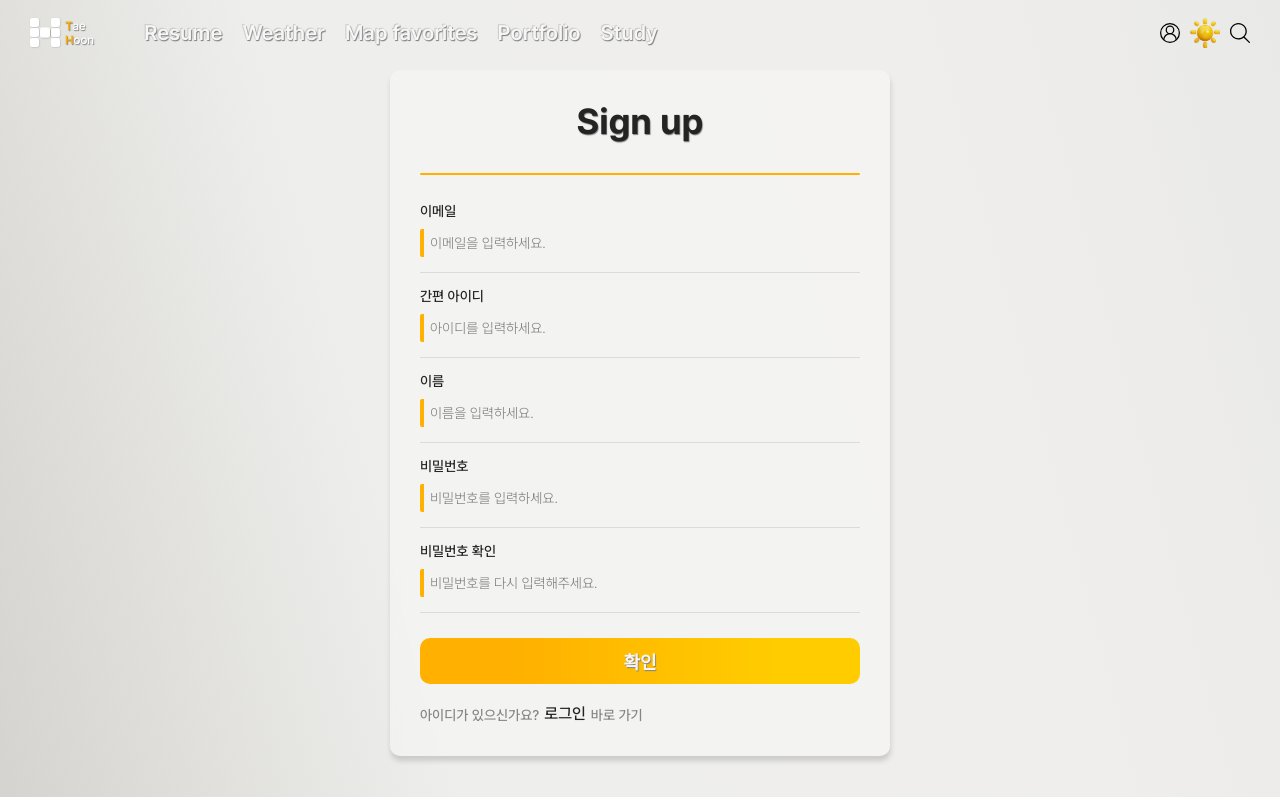
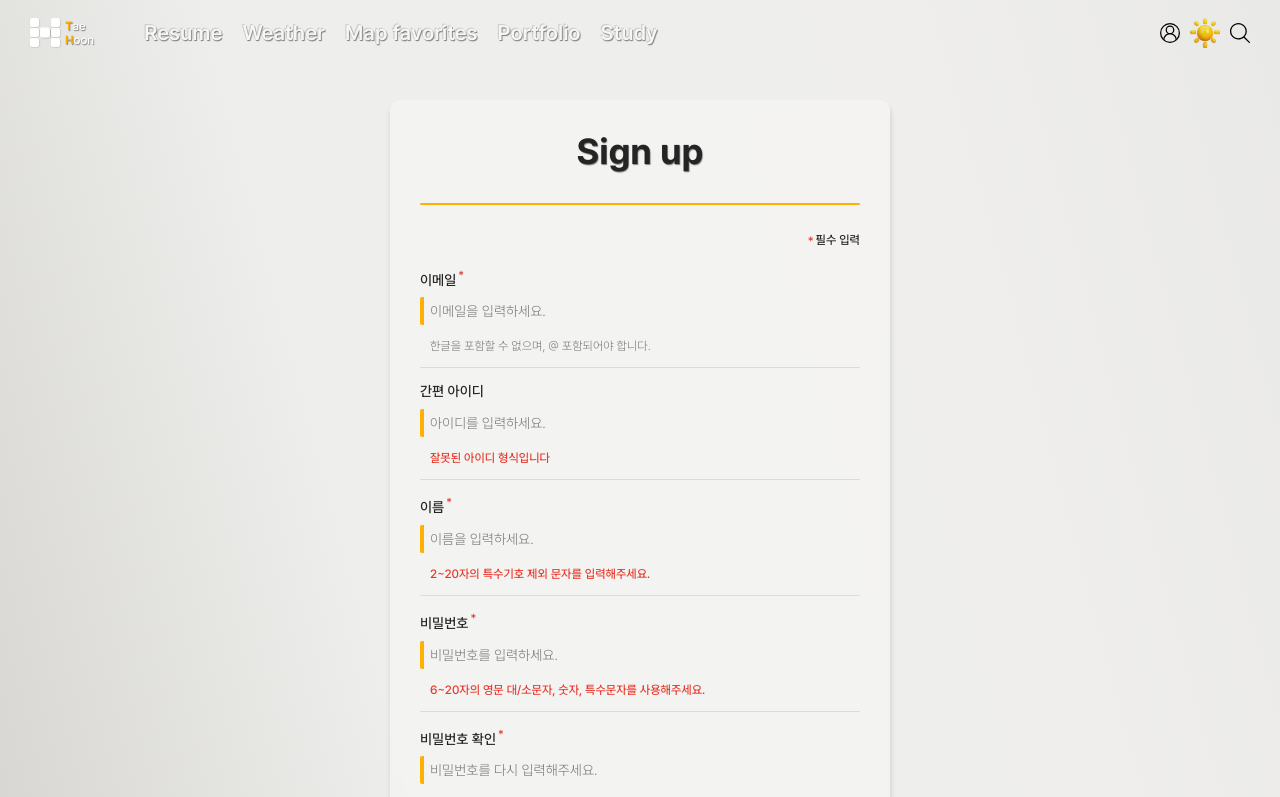
Before and after one commit to TH91-Github/react-blog, a React (Create React App) app: page /member/sign-up in a window 1280 px wide. Shown: the top 797 px of the page. Built offline with nearby package versions, Linux system fonts and the light colour scheme.

Commit message:
feat : input 컴포넌트 네임 수정 및 이메일 유효성 검사 완료

```diff
--- a/src/assets/style/GlobalStyles.ts
+++ b/src/assets/style/GlobalStyles.ts
@@ -26,14 +26,13 @@ export const GlobalStyles = createGlobalStyle`
     position:absolute;
     top:-9999px;
     left:-9999px;
-    font-size:1;
+    font-size:1px;
     opacity:0;
   }
   .btnG {
     background:${colors.blueG};
     color:${colors.baseWhite};
   }
-
   .dot-list-style {
     & > li {
       position:relative;
--- /dev/null
+++ b/src/components/article/member/EmailChk.tsx
@@ -0,0 +1,48 @@
+import React, { useCallback, useEffect, useRef, useState } from "react";
+import InputElement from "components/element/InputElement";
+import { RefInputType } from "pages/member/SignUp";
+import { emailValidation } from "utils/common";
+
+export default function EmailChk({lineColor, refPush}:RefInputType){
+  const refInput = useRef<HTMLInputElement>(null);
+  const [valError, setValError] = useState(true);
+
+  // 이메일 중간 체크
+  const handleEmailCheck = useCallback((emailVal: string)=> {
+    emailVal.length>0
+    ?setValError(emailValidation(emailVal))
+    :setValError(true)
+  },[]);
+
+  useEffect(() => {
+    if (refInput.current && refPush) {
+      refPush(refInput.current);
+    }
+  }, [refInput, refPush]);
+
+  return(
+    <div className="form-item">
+      <p className="s-tit">
+        <span>이메일</span>
+        <sup className="sup">*</sup>
+      </p>
+      <div className="input-box">
+        <InputElement
+          ref={refInput}
+          name={'email'}
+          className={'signup-email'}
+          placeholder={'이메일을 입력하세요.'}
+          focusColor={lineColor}
+          blurEvent={handleEmailCheck}
+        />
+      </div>
+      <p className="s-text">
+        {
+          valError
+          ? <span>한글을 포함할 수 없으며, @ 포함되어야 합니다.</span>
+          : <span className="error">유효하지 않은 이메일 형식입니다.</span>
+        }
+      </p>
+    </div>
+  )
+}
--- /dev/null
+++ b/src/components/article/member/LogInIDChk.tsx
@@ -0,0 +1,43 @@
+import React, { useCallback, useEffect, useRef, useState } from "react";
+import InputElement from "components/element/InputElement";
+import { RefInputType } from "pages/member/SignUp";
+
+export default function LogInIDChk({lineColor, refPush}:RefInputType){
+  const refInput = useRef<HTMLInputElement>(null);
+  const [valError, setValError] = useState(false);
+
+  const handlelogInIDCheck = useCallback((logInIdVal: string)=> {
+    console.log(logInIdVal)
+  },[]);
+
+  useEffect(() => {
+    if (refInput.current && refPush) {
+      refPush(refInput.current);
+    }
+  }, [refInput, refPush]);
+
+  return(
+    <div className="form-item">
+      <p className="s-tit">
+        <span>간편 아이디</span>
+      </p>
+      <div className="input-box">
+        <InputElement
+          ref={refInput}
+          name={'id'}
+          className={'signup-id'}
+          placeholder={'아이디를 입력하세요.'}
+          focusColor={lineColor}
+          changeEvent={handlelogInIDCheck}
+        />
+      </div>
+      <p className="s-text">
+        {
+          valError
+          ? <span>특수문자를 포함할 수 없으며, 6~20자의 영문 대/소문자, 숫자를 사용해주세요.</span>
+          : <span className="error">잘못된 아이디 형식입니다</span>
+        }
+      </p>
+    </div>
+  )
+}
--- /dev/null
+++ b/src/components/article/member/NameChk.tsx
@@ -0,0 +1,40 @@
+import InputElement from "components/element/InputElement";
+import { RefInputType } from "pages/member/SignUp";
+import React, { useCallback, useEffect, useRef, useState } from "react";
+
+export default function NameChk({lineColor, refPush}:RefInputType){
+  const refInput = useRef<HTMLInputElement>(null);
+  const [valError, setValError] = useState(false);
+
+  const handleNameCheck = useCallback((nameVal: string)=> {
+    console.log(nameVal)
+  },[]);
+
+  useEffect(() => {
+    if (refInput.current && refPush) {
+      refPush(refInput.current);
+    }
+  }, [refInput, refPush]);
+
+  return(
+    <div className="form-item">
+      <p className="s-tit">
+        <span>이름</span>
+        <sup className="sup">*</sup>
+      </p>
+      <div className="input-box">
+        <InputElement
+          ref={refInput}
+          name={'user-name'}
+          className={'signup-name'}
+          placeholder={'이름을 입력하세요.'}
+          focusColor={lineColor}
+          changeEvent={handleNameCheck}
+        />
+      </div>
+      {
+        !valError && <p className="s-text"><span className="error">2~20자의 특수기호 제외 문자를 입력해주세요.</span></p>
+      }
+    </div>
+  )
+}
--- /dev/null
+++ b/src/components/article/member/PasswordChk.tsx
@@ -0,0 +1,66 @@
+import InputElement from "components/element/InputElement";
+import { RefInputType } from "pages/member/SignUp";
+import React, { useCallback, useEffect, useRef, useState } from "react";
+
+export default function PasswordChk({lineColor, refPush}:RefInputType){
+  const refInput = useRef<HTMLInputElement>(null);
+  const [valError1, setValError1] = useState(false);
+  const [valError2, setValError2] = useState(false);
+
+  // 비밀번호 체크
+  const handlePasswordCheck = useCallback((pw1Val: string)=> {
+    console.log(pw1Val)
+  },[]);
+
+  const handlePasswordCheck2 = useCallback((pw2Val: string)=> {
+    console.log(pw2Val)
+  },[]);
+
+  useEffect(() => {
+    if (refInput.current && refPush) {
+      refPush(refInput.current);
+    }
+  }, [refInput, refPush]);
+
+  return(
+    <>
+      <div className="form-item">
+        <p className="s-tit">
+          <span>비밀번호</span>
+          <sup className="sup">*</sup>
+        </p>
+        <div className="input-box">
+          <InputElement
+            ref={refInput}
+            name={'password'}
+            type={'password'}
+            className={'signup-pw1'}
+            placeholder={'비밀번호를 입력하세요.'}
+            focusColor={lineColor}
+            changeEvent={handlePasswordCheck}
+          />
+        </div>
+        {
+          !valError1 && <p className="s-text"><span className="txt error">6~20자의 영문 대/소문자, 숫자, 특수문자를 사용해주세요.</span></p>
+        }
+      </div>
+      <div className="form-item">
+        <p className="s-tit">
+          <span>비밀번호 확인</span>
+          <sup className="sup">*</sup>
+        </p>
+        <InputElement
+          ref={refInput}
+          name={'password-chk'}
+          type={'password'}
+          className={'signup-pw2'}
+          placeholder={'비밀번호를 다시 입력해주세요.'}
+          changeEvent={handlePasswordCheck2}
+        />
+        {
+          !valError2 && <p className="s-text"><span className="error">비밀번호가 일치하지 않습니다.</span></p>
+        }
+      </div>
+    </>
+  )
+}
--- a/src/components/article/study/StudyListPage.tsx
+++ b/src/components/article/study/StudyListPage.tsx
@@ -3,11 +3,11 @@ import styled from "styled-components";
 import StudySearch from "./StudySearch";
 import { StudyDataType } from 'pages/study/study';
 
-interface StudyListPage {
+interface StudyListPageType {
   studyList:any
   clickEvent: (item: StudyDataType) => void;
 }
-export default function StudyListPage({studyList, clickEvent}:StudyListPage){
+export default function StudyListPage({studyList, clickEvent}:StudyListPageType){
 
   function handlerClick(item:StudyDataType){
     clickEvent(item)
--- a/src/components/element/InputText.tsx
+++ b/src/components/element/InputElement.tsx
@@ -1,5 +1,5 @@
 import { colors, transitions } from "assets/style/Variable";
-import React, { forwardRef, useCallback, useState } from "react";
+import React, { forwardRef, useCallback, useRef, useState } from "react";
 import styled from "styled-components";
 
 interface InputType {
@@ -11,8 +11,10 @@ interface InputType {
   prevVal?: string;
   maxWidth?: string;
   inputError?: boolean;
+  focusColor?: string;
   keyEvent?: () => void;
   changeEvent?: (e: string) => void;
+  blurEvent?: (e: string) => void;
 }
 
 export default(forwardRef<HTMLInputElement, InputType>( function InputText(
@@ -25,22 +27,27 @@ export default(forwardRef<HTMLInputElement, InputType>( function InputText(
     prevVal,
     maxWidth,
     inputError,
+    focusColor,
     keyEvent,
     changeEvent,
+    blurEvent,
   }: InputType, ref ) {
   const [passwordType, setPasswordType] = useState<string>(type ==='password' ? 'password' : 'text');
   const [isFocus, setIsFocus] = useState<boolean>(prevVal ? true : false);
   const [val, setVal] = useState<string>(prevVal ?? "");
-  let propsTime:ReturnType<typeof setTimeout>;
+  const propsTimeRef = useRef<ReturnType<typeof setTimeout> | null>(null);
 
   const focusIn = useCallback(() => {
     setIsFocus(true);
   }, []);
 
   const focusOut = useCallback(() => {
+    // 👇 입력 되어 있을 경우 포커스 남도록
     // if (typeof val === "string" && !(val.length > 0)) {
-      setIsFocus(false);
+    //   setIsFocus(false);
     // }
+    setIsFocus(false);
+    blurEvent && blurEvent(val);
   }, [val]);
 
   const keyUp = useCallback((e: React.KeyboardEvent<HTMLInputElement>) => {
@@ -50,16 +57,19 @@ export default(forwardRef<HTMLInputElement, InputType>( function InputText(
   const onChange = useCallback((e: React.ChangeEvent<HTMLInputElement>) => {
     const { value } = e.target;
     setVal(value);
-      clearTimeout(propsTime)
-      propsTime = setTimeout(() =>{
-        console.log('야호')
-      },1000)
-  },[]);
+    if (propsTimeRef.current) {
+      clearTimeout(propsTimeRef.current);
+    }
+    propsTimeRef.current = setTimeout(() =>{
+      changeEvent && changeEvent(value)
+    },500)
+  },[changeEvent]);
 
   return (
     <StyleWrap
-      className={`input-wrap ${inputError ? "error" : ""} ${ isFocus ? "isFocus" : "" }`}
-      $maxWidth={maxWidth ? maxWidth : undefined} >
+      className={`input-item${inputError ? " error" : ""}${ isFocus ? " isFocus" : "" }`}
+      $maxWidth={maxWidth ? maxWidth : undefined}
+      $lineColor={focusColor === undefined ? colors.blue: focusColor}>
       <input
         ref={ref}
         type={passwordType}
@@ -77,7 +87,7 @@ export default(forwardRef<HTMLInputElement, InputType>( function InputText(
       {
         val.length === 0 && (
           <span className="placeholder">
-            <span>{placeholder}</span>
+            {placeholder}
           </span>
         )
       }
@@ -87,6 +97,7 @@ export default(forwardRef<HTMLInputElement, InputType>( function InputText(
 
 type StyleProps = {
   $maxWidth: string | undefined;
+  $lineColor: string;
 };
 
 const StyleWrap = styled.div<StyleProps>`
@@ -95,18 +106,9 @@ const StyleWrap = styled.div<StyleProps>`
   position:relative;
   ${props => props.$maxWidth && `max-width: ${props.$maxWidth};`}
   border-radius:2px;
-  &::after{
-    position:absolute;
-    top:0;
-    left:0;
-    width:4px;
-    height:100%;
-    background:${colors.blue};
-    content:'';
-  }
   &.isFocus {
     .input {
-      border:1px solid ${colors.blue};
+      border:1px solid ${props => props.$lineColor};
     }
   }
   .input {
@@ -127,10 +129,8 @@ const StyleWrap = styled.div<StyleProps>`
     transform:translateY(-50%);
     pointer-events : none;
     line-height:1;
-    span {
-      font-size:14px;
-      font-weight:300;
-      color:${colors.subTextColor};
-    }
+    font-size:14px;
+    font-weight:300;
+    color:${colors.subTextColor};
   }
 `;
--- a/src/pages/member/MemberPage.tsx
+++ b/src/pages/member/MemberPage.tsx
@@ -1,13 +1,13 @@
+import React from 'react';
 import { colors, media, shadow } from "assets/style/Variable";
-import React from 'react';
 import { Outlet } from "react-router-dom";
 import styled from "styled-components";
 
 export default function MemberPage(){
   return (
     <StyleWrap className="member">
+      <Outlet />
       <div className="bg-line"></div>
-      <Outlet />
     </StyleWrap>
   )
 }
@@ -16,13 +16,8 @@ const StyleWrap = styled.div`
   position:relative;
   min-height:500px;
   padding:70px 30px 60px;
-  .bg-line {
-    position:absolute;
-    z-index:-1;
-    top:0;
-    left:0;
-    width:100%;
-    min-height:100svh;
+  & > div {
+    padding:30px 0 0;
   }
   .member {
     &-wrap{
@@ -66,23 +61,67 @@ const StyleWrap = styled.div`
     display:flex;
     flex-direction: column;
     &-item{
-      margin-top:15px;
-      padding-top:15px;
+      position:relative;
+      padding:15px 0;
       border-top:1px solid ${colors.lineColor};
       &:first-child{
-        margin-top:0;
         padding-top:0;
         border-top:none;
       }
-      .input-wrap{
+      .input-box{
+        display:flex;
+        gap:10px;
+      }
+      .input-item{
+        flex-grow:1;
         margin-top:10px;
+        &::after{
+          position:absolute;
+          top:0;
+          left:0;
+          width:4px;
+          height:100%;
+          background:${colors.blue};
+          content:'';
+        }
       }
     }
     .s-tit {
       font-size:14px;
     }
+    .s-text {
+      margin-top:15px;
+      padding-left:10px;
+      font-size:12px;
+      font-weight:300;
+      line-height:12px;
+      color:${colors.subTextColor};
+      .error{
+        font-weight:500;
+        color:${colors.red};
+      }
+    }
+  }
+  .bg-line {
+    position:absolute;
+    z-index:-1;
+    top:0;
+    left:0;
+    width:100%;
+    min-height:100svh;
   }
   ${media.mo}{
     padding:70px 15px 30px;
+    .member {
+      &-wrap{
+        .title{
+          font-size:28px;
+        }
+      }
+      &-cont{
+        margin-top:20px;
+        padding-top:20px;
+      }
+    }
   }
 `;
--- a/src/pages/member/SignIn.tsx
+++ b/src/pages/member/SignIn.tsx
@@ -1,5 +1,5 @@
 import { colors, transitions } from "assets/style/Variable";
-import InputText from "components/element/InputText";
+import InputElement from "components/element/InputElement";
 import React, { useRef } from 'react';
 import { NavLink } from "react-router-dom";
 import styled from "styled-components";
@@ -14,8 +14,6 @@ export default function SignIn() {
     // id일 경우 회원 목록을 불러와서 체크
 
     // pw
-
-
   };
 
   const refListChk = (e : HTMLInputElement) => {
@@ -33,7 +31,7 @@ export default function SignIn() {
           <form className="form" onSubmit={handleLogin}>
             <div className="form-item">
               <p className="s-tit">아이디 or 이메일</p>
-              <InputText
+              <InputElement
                 ref={refListChk}
                 name={'login-id'}
                 className={'login-id'}
@@ -42,7 +40,7 @@ export default function SignIn() {
             </div>
             <div className="form-item">
               <p className="s-tit">비밀번호</p>
-              <InputText
+              <InputElement
                 ref={refListChk}
                 name={'password'}
                 type={'password'}
--- a/src/pages/member/SignUp.tsx
+++ b/src/pages/member/SignUp.tsx
@@ -1,21 +1,22 @@
 import { colors, shadow, transitions } from "assets/style/Variable";
-import InputText from "components/element/InputText";
-import React, { useCallback, useRef } from 'react';
+import EmailChk from "components/article/member/EmailChk";
+import LogInIDChk from "components/article/member/LogInIDChk";
+import NameChk from "components/article/member/NameChk";
+import PasswordChk from "components/article/member/PasswordChk";
+import React, { useRef } from 'react';
 import { NavLink } from "react-router-dom";
 import styled from "styled-components";
 
+export interface RefInputType {
+  lineColor?:string;
+  refPush: (e: HTMLInputElement) => void;
+}
 export default function SignUp() {
   const refList = useRef<HTMLInputElement[]>([]);
 
-  //
   const handleLogin = (event: React.FormEvent<HTMLFormElement>) => {
     event.preventDefault();
   };
-  // 비밀번호 체크 로직
-  const handlePasswordCheck = useCallback((pVal: string)=> {
-    console.log(pVal)
-  },[]);
-
 
   const refListChk = (e : HTMLInputElement) => {
     // refList e(input)이 없는 경우 추가
@@ -23,61 +24,36 @@ export default function SignUp() {
       e && refList.current.push(e)
     }
   }
-
+  console.log(refList)
+  /*
+    1.
+    - 유효성체크
+    - id @이메일 정상적인 이메일인지
+    - 간편 아이디 최소 4글자
+    - 비밀번호 최소 6자리
+    - useDatabase 생성 비교 (email, 간편 아이디 검사)
+    - Authentication 정보 가져와서 비교 (없다면 생성)
+    - 아무이상 없다면 등록 후 로그인 페이지로 url 변경
+  */
   return (
     <StyleWrap className="signup">
       <div className="member-wrap">
         <h1 className="title">Sign up</h1>
         <div className="member-cont">
+          <p className="reference"><span className="sup">*</span>필수 입력</p>
           <form className="form" onSubmit={handleLogin}>
-            <div className="form-item">
-              <p className="s-tit">이메일</p>
-              <InputText
-                ref={refListChk}
-                name={'email'}
-                className={'signup-email'}
-                placeholder={'이메일을 입력하세요.'}
-              />
-            </div>
-            <div className="form-item">
-              <p className="s-tit">간편 아이디</p>
-              <InputText
-                ref={refListChk}
-                name={'id'}
-                className={'signup-id'}
-                placeholder={'아이디를 입력하세요.'}
-              />
-            </div>
-            <div className="form-item">
-              <p className="s-tit">이름</p>
-              <InputText
-                ref={refListChk}
-                name={'user-name'}
-                className={'signup-name'}
-                placeholder={'이름을 입력하세요.'}
-              />
-            </div>
-            <div className="form-item">
-              <p className="s-tit">비밀번호</p>
-              <InputText
-                ref={refListChk}
-                name={'password'}
-                type={'password'}
-                className={'signup-pw1'}
-                placeholder={'비밀번호를 입력하세요.'}
-              />
-            </div>
-            <div className="form-item">
-              <p className="s-tit">비밀번호 확인</p>
-              <InputText
-                ref={refListChk}
-                name={'password-chk'}
-                type={'password'}
-                className={'signup-pw2'}
-                placeholder={'비밀번호를 다시 입력해주세요.'}
-                changeEvent={handlePasswordCheck}
-              />
-            </div>
+            <EmailChk
+              lineColor={colors.yellow}
+              refPush={refListChk} />
+            <LogInIDChk
+              lineColor={colors.yellow}
+              refPush={refListChk} />
+            <NameChk
+              lineColor={colors.yellow}
+              refPush={refListChk} />
+            <PasswordChk
+              lineColor={colors.yellow}
+              refPush={refListChk} />
             <div className="form-item">
               {/* <div className="remember">
               </div> */}
@@ -95,15 +71,30 @@ export default function SignUp() {
           </form>
         </div>
       </div>
-
     </StyleWrap>
   );
 }
 
 const StyleWrap = styled.div`
-  .member-cont {
-    &::after, .input-wrap::after {
+  & .member-cont {
+    &::after, .input-item::after {
       background: ${colors.yellow};
+    }
+  }
+  .sup{
+    color:${colors.red}
+  }
+  .reference {
+    font-size:12px;
+    text-align:right;
+    .sup{
+      margin-right:2px;
+      vertical-align: middle;
+    }
+  }
+  .s-tit{
+    & > .sup {
+      margin-left:2px;
     }
   }
   .signup{
@@ -113,13 +104,16 @@ const StyleWrap = styled.div`
       margin-top:10px;
       padding:10px;
       border-radius:10px;
-      background:${colors.yellowG};
+      background:${colors.yellow};
       & > span{
         font-size:18px;
         font-weight:600;
         text-shadow:${shadow.textBase};
       }
     }
+  }
+  .form{
+    margin-top:20px;
   }
   .login{
     display:flex;
--- a/src/pages/study/StudyPage.tsx
+++ b/src/pages/study/StudyPage.tsx
@@ -9,9 +9,8 @@ import { mapObjectChange } from 'utils/common';
 import StudyDetail from "./StudyDetail";
 import { StudyDataType, studyDataBase } from './study';
 
-interface StudyPageProps {}
 
-export default function StudyPage({}: StudyPageProps) {
+export default function StudyPage() {
   const params = useParams<{ id?: string }>(); // useParams를 제네릭으로 타입 지정
   const [studyData, setStudyData] = useState<StudyDataType[] | null>(null); // StudyItem[] 타입으로 지정
   const [navList, setNavList] = useState<{ title: string; size: number }[]>([]); // navList 타입 지정
@@ -39,7 +38,6 @@ export default function StudyPage({}: StudyPageProps) {
         listMap.set(keyVal, (listMap.get(keyVal) || 0) + 1);
       }
     }
-
     setNavList(mapObjectChange(listMap));
   }
 
--- a/src/utils/common.ts
+++ b/src/utils/common.ts
@@ -10,11 +10,12 @@ export function isMobileChk():boolean{ // 모바일 사이즈 체크
   return moChk;
 }
 
-export function rem(figure:number, remFix?:number):string {
+export function rem(figure:number, remFix?:number):string { // rem 변환
   remFix = remFix ?? fonts.size
   return `${figure / remFix}rem`
 }
 
+// all 포함 map 생성
 type TitleSize = {
   title: string,
   size: number
@@ -32,3 +33,10 @@ export function mapObjectChange(mapList: Map<string, number>): TitleSize[] {
   });
   return newObjects;
 }
+
+// email 체크
+export function emailValidation (email:string){
+  // 한글 @ 포함 확인
+  const regex = /^[A-Za-z0-9._%+-]+@[A-Za-z0-9.-]+\.[A-Za-z]{2,}$/;
+  return !regex.test(email) ? false : true
+}
```
